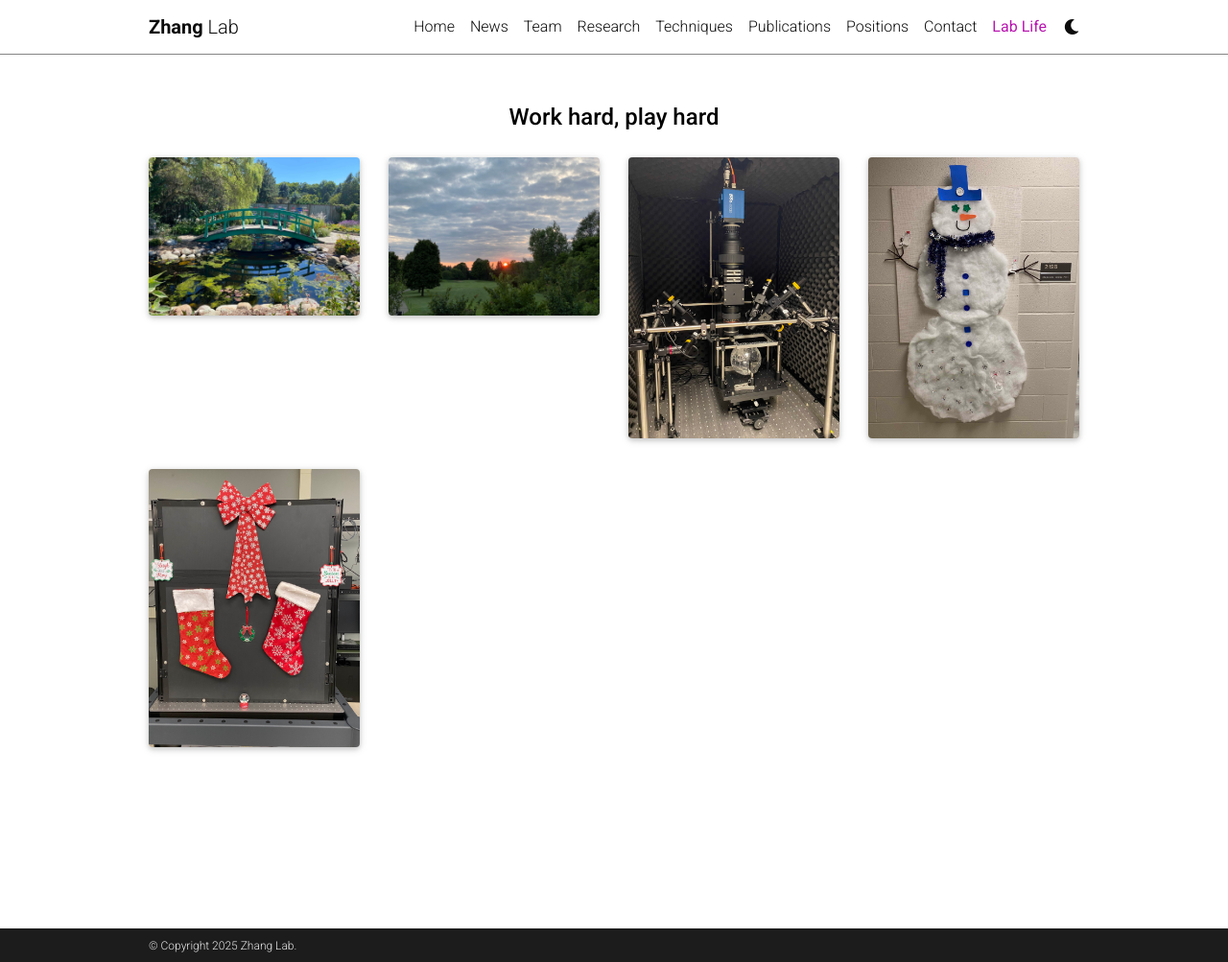
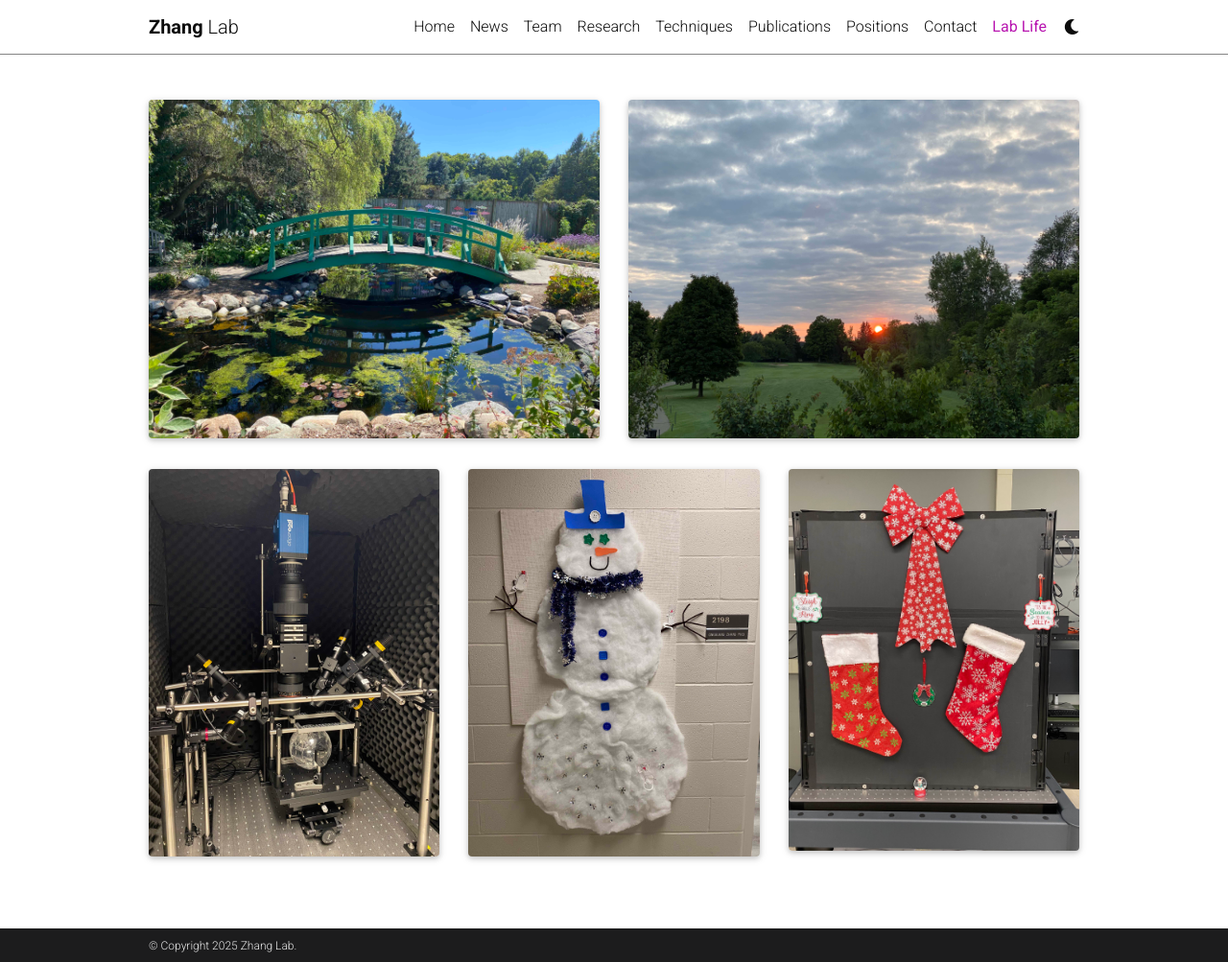
Before and after one commit to zhanglabmsu/zhanglabmsu.github.io, a Jekyll site: the page built from _pages/gallery.md, in a window 1280 px wide and 1003 px high. Shown: the whole window at 96% size. Built offline with Jekyll 4.4.1, drawn with Linux system fonts in a browser that asks for light colours; full-size pictures stand in for the smaller copies a plugin makes; comment, search, counter and statistics services are not loaded; a style sheet for code colours, icons or effects is not loaded.

Commit message:
initial commit

```diff
--- a/_pages/gallery.md
+++ b/_pages/gallery.md
@@ -7,7 +7,7 @@
 nav_order: 7
 ---
 <div class="caption">
-    <p style = "font-size:24px"><strong> Work hard, play hard </strong> </p>
+    <p style = "font-size:24px"><strong>  </strong> </p>
 </div>
 
 <div class="row mt-3">
@@ -17,15 +17,16 @@
     <div class="col-sm mt-3 mt-md-0">
         {% include figure.html path="assets/img/gallery/sunset.jpg" class="img-fluid rounded z-depth-1" zoomable=true %}
     </div>
-    <div class="col-sm mt-3 mt-md-0">
+
+</div>
+<div class="row mt-3">
+<div class="col-sm-4 mt-3 mt-md-0">
         {% include figure.html path="assets/img/gallery/wfom.jpg" class="img-fluid rounded z-depth-1" zoomable=true %}
     </div>
-    <div class="col-sm mt-3 mt-md-0">
+    <div class="col-sm-4 mt-3 mt-md-0">
         {% include figure.html path="assets/img/gallery/snowman_2024.jpg" class="img-fluid rounded z-depth-1" zoomable=true %}
     </div>
-</div>
-<div class="row mt-3">
-    <div class="col-sm-3 mt-3 mt-md-0">
+    <div class="col-sm-4 mt-3 mt-md-0">
         {% include figure.html path="assets/img/gallery/christmas_2024.jpg" class="img-fluid rounded z-depth-1" zoomable=true %}
     </div>
 </div>
```
